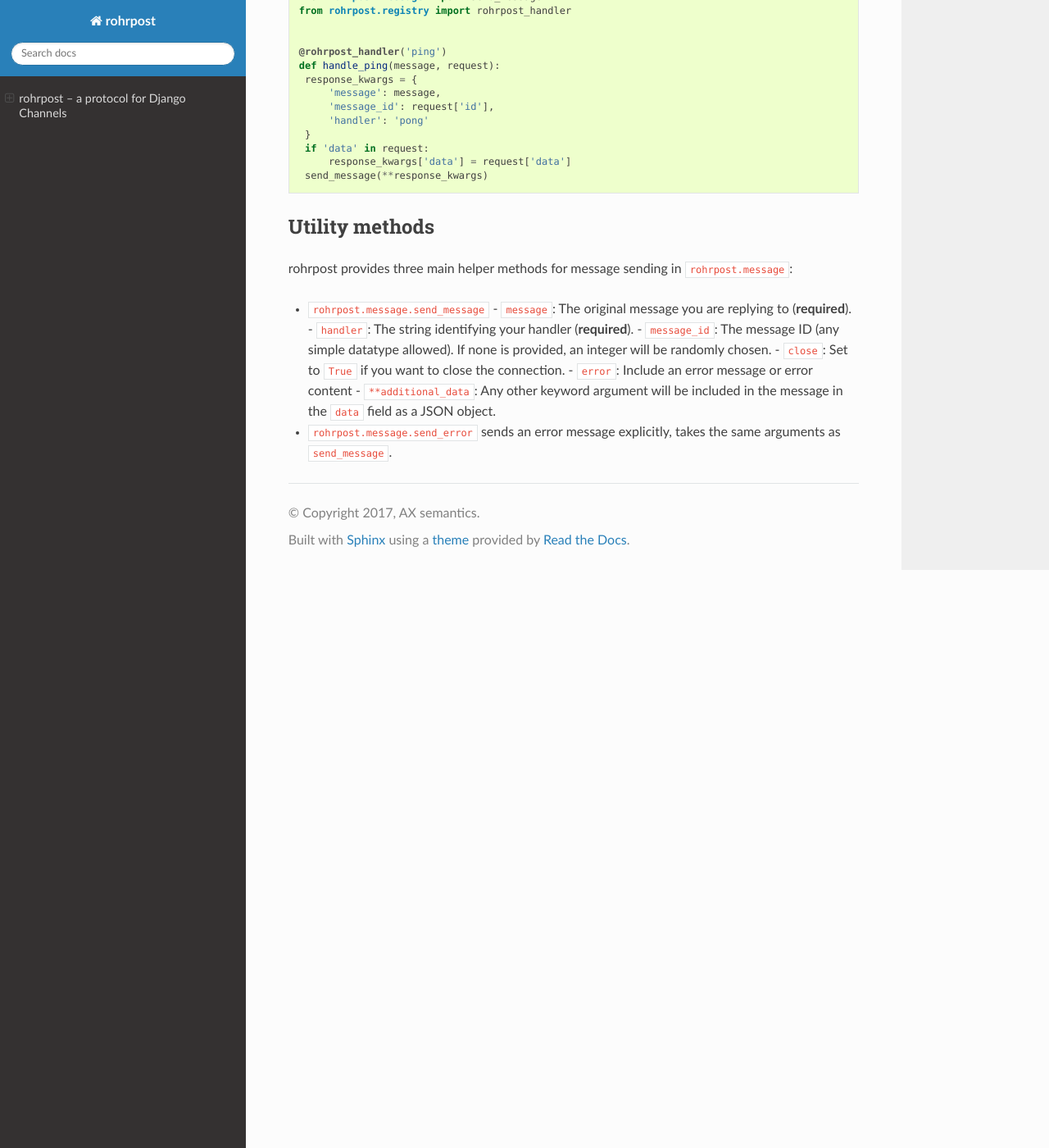
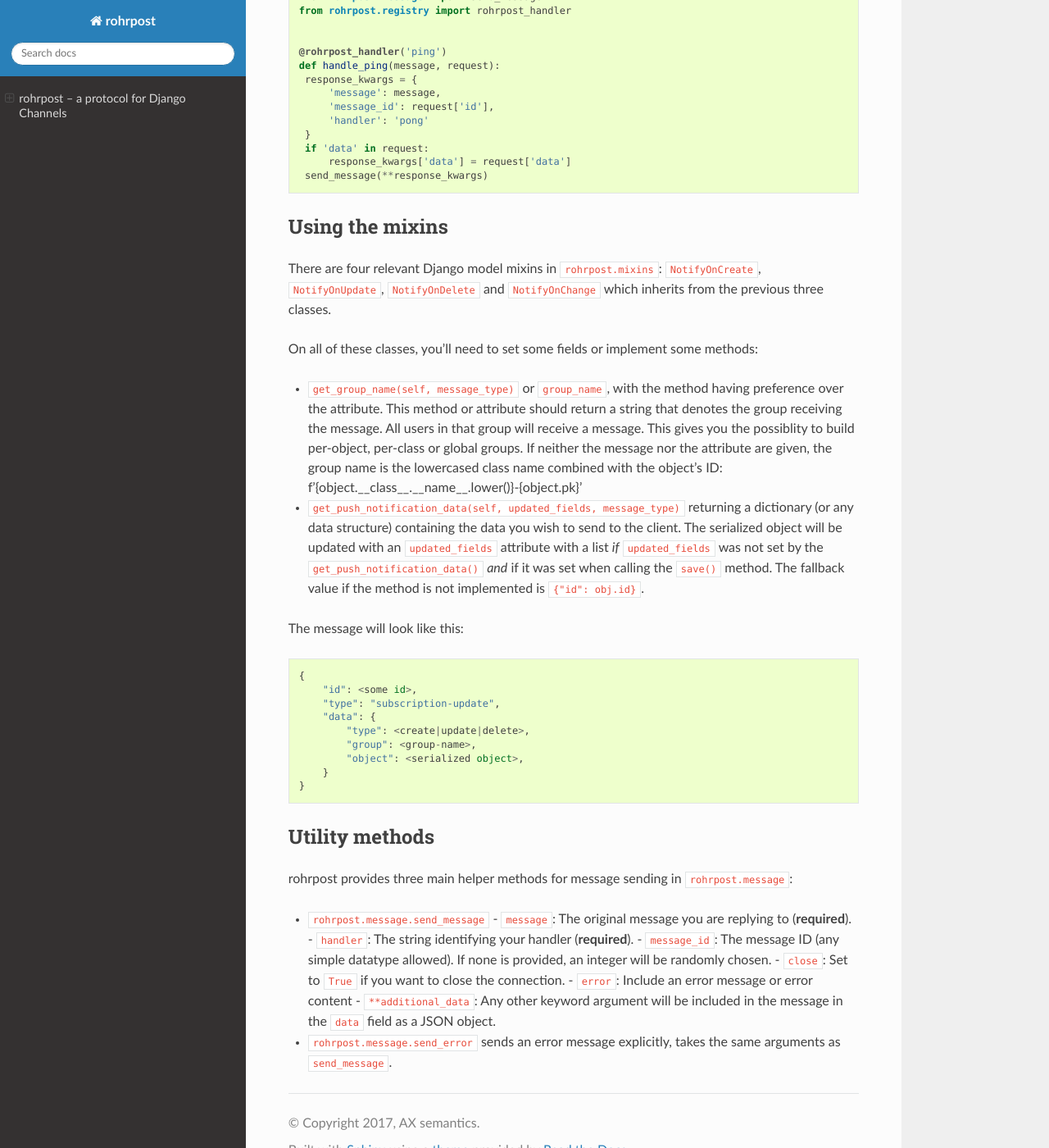
Before and after one commit to axsemantics/rohrpost, a Sphinx documentation site: the page built from doc/index.rst, in a window 1280 px wide and 1400 px high, scrolled down 1014 px. Shown: the whole window at 82% size. Built offline with Sphinx 7.4.7 and the Read the Docs theme 2.0.0, drawn with Linux system fonts in a browser that asks for light colours.

Commit message:
Document Mixins

```diff
--- a/doc/index.rst
+++ b/doc/index.rst
@@ -58,6 +58,45 @@ This is how the ping method is implemented:
     if 'data' in request:
         response_kwargs['data'] = request['data']
     send_message(**response_kwargs)
+
+Using the mixins
+----------------
+
+There are four relevant Django model mixins in ``rohrpost.mixins``:
+``NotifyOnCreate``, ``NotifyOnUpdate``, ``NotifyOnDelete`` and
+``NotifyOnChange`` which inherits from the previous three classes.
+
+On all of these classes, you'll need to set some fields or implement
+some methods:
+
+- ``get_group_name(self, message_type)`` or ``group_name``, with the method
+  having preference over the attribute. This method or attribute should return
+  a string that denotes the group receiving the message. All users in that
+  group will receive a message. This gives you the possiblity to build
+  per-object, per-class or global groups.
+  If neither the message nor the attribute are given, the group name is
+  the lowercased class name combined with the object's ID:
+  f'{object.__class__.__name__.lower()}-{object.pk}'
+- ``get_push_notification_data(self, updated_fields, message_type)`` returning a dictionary
+  (or any data structure) containing the data you wish to send to the client.
+  The serialized object will be updated with an ``updated_fields`` attribute with a list *if*
+  ``updated_fields`` was not set by the ``get_push_notification_data()``
+  *and* if it was set when calling the ``save()`` method.
+  The fallback value if the method is not implemented is ``{"id": obj.id}``.
+
+The message will look like this::
+
+    {
+        "id": <some id>,
+        "type": "subscription-update",
+        "data": {
+            "type": <create|update|delete>,
+            "group": <group-name>,
+            "object": <serialized object>,
+        }
+    }
+
+
 Utility methods
 ---------------
 
```
